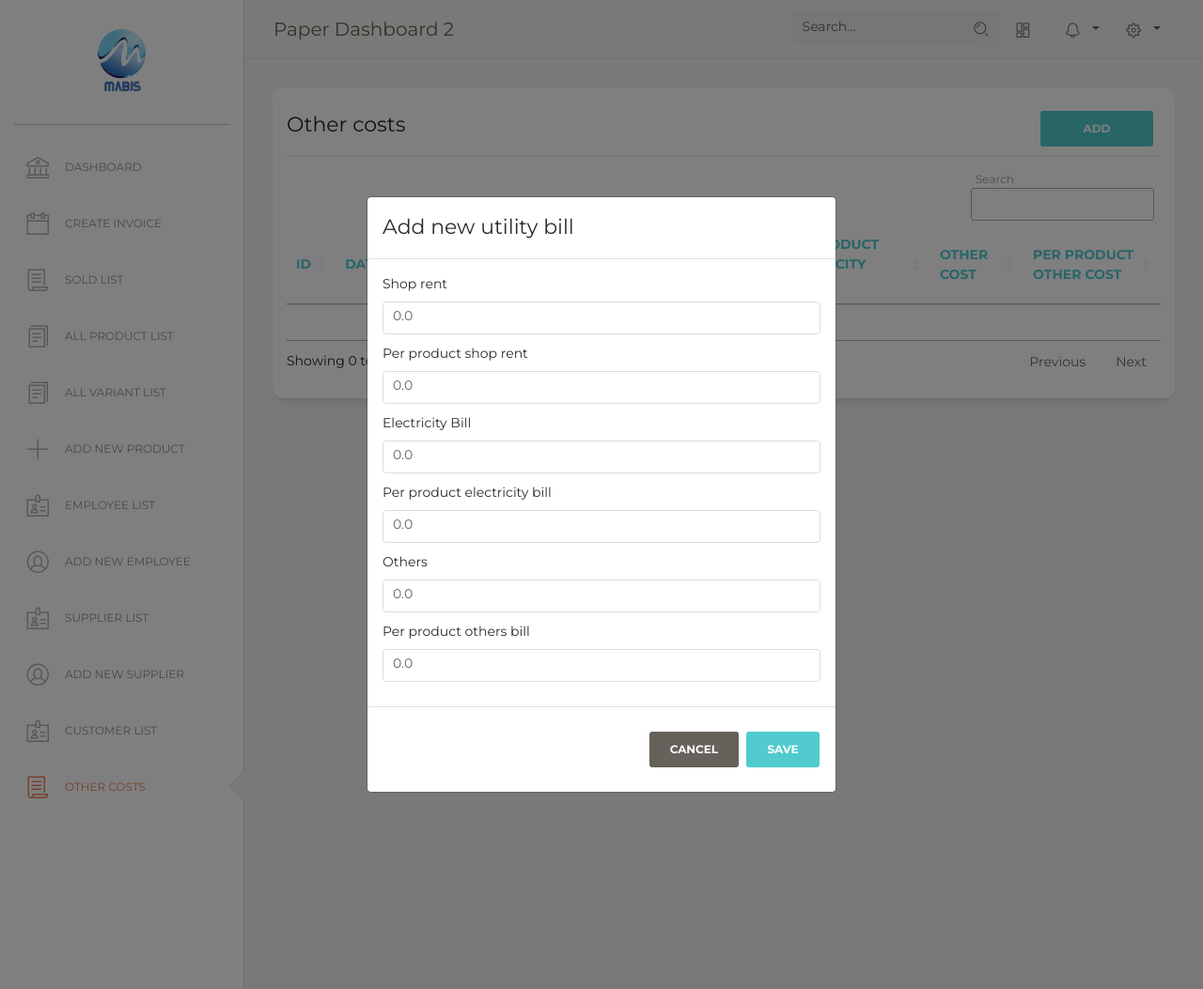
After one commit to almabud/pos_app_django, a Django app: page /product/other_cost/ in a window 1280 px wide, after a click on "ADD". The commit adds this page. Shown: the whole page at 94% size. Run offline with Django 3.2, Linux system fonts and the light colour scheme; data that the repository does not hold is empty; some libraries are stand-ins or nearby versions.

Commit message:
add others cost field

```diff
--- a/pos/product/forms.py
+++ b/pos/product/forms.py
@@ -1,7 +1,7 @@
 from django import forms
 from django.forms import ModelForm, TextInput, NumberInput, Textarea, BaseFormSet, Select
 
-from product.models import Category, Size, Color, Product, Supplier, Order, Customer, ProductVariant
+from product.models import Category, Size, Color, Product, Supplier, Order, Customer, ProductVariant, OtherCost
 
 
 class ProductForm(forms.ModelForm):
@@ -287,3 +287,24 @@ class BaseItemFormSet(BaseFormSet):
         super(BaseItemFormSet, self).clean()
         if not self.forms:
             raise forms.ValidationError("Please select at least 1 item")
+
+
+class OtherCostForm(forms.ModelForm):
+    class Meta:
+        model = OtherCost
+        fields = ['shop_rent', 'shop_rent_per_product', 'electricity_bill', 'electricity_bill_per_product', 'others_bill', 'others_bill_per_product']
+        widgets = {
+            'shop_rent': NumberInput(
+                attrs={'class': 'form-control', 'id': 'shopRentInput' }),
+            'shop_rent_per_product': NumberInput(
+                attrs={'class': 'form-control', 'id': 'shopRentPerProductInput'}),
+            'electricity_bill': NumberInput(
+                attrs={'class': 'form-control', 'id': 'electricityBillInput'}),
+            'electricity_bill_per_product': NumberInput(
+                attrs={'class': 'form-control', 'id': 'electricityBillPerProductInput'}),
+            'others_bill': NumberInput(
+                attrs={'class': 'form-control', 'id': 'otherBillInput'}),
+            'others_bill_per_product': NumberInput(
+                attrs={'class': 'form-control', 'id': 'otherBillPerProductInput'}),
+
+        }
--- /dev/null
+++ b/pos/product/templates/product/other_cost_list.html
@@ -0,0 +1,282 @@
+{% extends "partial_view/main.html" %}
+{% load static %}
+{% block content %}
+    <link href="{% static '/product/css/product.css' %}" rel="stylesheet"/>
+    <div class="row product_list">
+        <div class="col col-md-12">
+            <div class="card">
+                <div class="card-header">
+                    <div class="row">
+                        <div class="col-md-10 col-12 text-center text-md-left">
+                            <h5 class="card-title">Other costs</h5>
+                        </div>
+                        {% if form %}
+                            <div class="col-md-2 col-12 text-center">
+                                <button type="button" class="btn min-width-120 btn-primary mr-2 float-md-right"
+                                        data-toggle="modal" data-target="#formModal" id="addBtn">
+                                    Add
+                                </button>
+                            </div>
+                        {% endif %}
+                    </div>
+                    <hr style="margin:0px !important;">
+                </div>
+                <div class="card-body">
+                    <div class="table-responsive product_list_table">
+                        <table class="table table-hover" id="product_list">
+                            <thead class=" text-primary">
+                            <th>ID</th>
+                            <th>Date</th>
+                            <th>Shop rent</th>
+                            <th>Per product shop rent cost</th>
+                            <th>Electricity bill</th>
+                            <th>Per product electricity cost</th>
+                            <th>Other Cost</th>
+                            <th>Per product other cost</th>
+                            </thead>
+                            <tbody>
+                            {% for other_cost in other_cost_list %}
+                                <tr class="other_cost_row cursor-pointer" data-id='{{ other_cost.id }}'>
+                                    <td>{{ other_cost.id }}</td>
+                                    <td>{{ other_cost.date|date:'d/m/Y' }}</td>
+                                    <td>{{ other_cost.shop_rent|floatformat:3 }}</td>
+                                    <td>{{ other_cost.shop_rent_per_product|floatformat:3 }}</td>
+                                    <td>{{ other_cost.electricity_bill|floatformat:3 }}</td>
+                                    <td>{{ other_cost.electricity_bill_per_product|floatformat:3 }}</td>
+                                    <td>{{ other_cost.others_bill|floatformat:3 }}</td>
+                                    <td>{{ other_cost.others_bill_per_product|floatformat:3 }}</td>
+                                </tr>
+                            {% endfor %}
+                            </tbody>
+                        </table>
+                    </div>
+                </div>
+            </div>
+        </div>
+    </div>
+    {% csrf_token %}
+{% endblock %}
+{% block outside_wrapper %}
+    <div class="modal fade" id="formModal" tabindex="-1" role="dialog"
+         aria-labelledby="formModalLabel" aria-hidden="true">
+        <div class="modal-dialog modal-dialog-centered" role="document">
+            <div class="modal-content">
+                <div class="modal-header">
+                    <h5 class="modal-title" id="formModalLabel"></h5>
+                </div>
+                <form method="post" id="form" data-edit="0">
+                    {% csrf_token %}
+                    <input type="number" name="id" hidden id="idInput">
+                    <div class="modal-body">
+                        <div class="row">
+                            <div class="col-md-12">
+                                <div class="form-group">
+                                    <label>
+                                        Shop rent
+                                        <span class="error_text" id="shopRentErrorTxt"></span>
+                                    </label>
+                                    {{ form.shop_rent }}
+                                </div>
+                            </div>
+                            <div class="col-md-12">
+                                <div class="form-group">
+                                    <label>
+                                        Per product shop rent
+                                        <span class="error_text" id="shopRentPerProductErrorTxt"></span>
+                                    </label>
+                                    {{ form.shop_rent_per_product }}
+                                </div>
+                            </div>
+                            <div class="col-md-12">
+                                <div class="form-group">
+                                    <label>
+                                        Electricity Bill
+                                        <span class="error_text" id="electricityBillErrorTxt"></span>
+                                    </label>
+                                    {{ form.electricity_bill }}
+                                </div>
+                            </div>
+                            <div class="col-md-12">
+                                <div class="form-group">
+                                    <label>
+                                        Per product electricity bill
+                                        <span class="error_text" id="electricityBillPerProductErrorTxt"></span>
+                                    </label>
+                                    {{ form.electricity_bill_per_product }}
+                                </div>
+                            </div>
+                            <div class="col-md-12">
+                                <div class="form-group">
+                                    <label>
+                                        Others
+                                        <span class="error_text" id="othersErrorTxt"></span>
+                                    </label>
+                                    {{ form.others_bill }}
+                                </div>
+                            </div>
+                            <div class="col-md-12">
+                                <div class="form-group">
+                                    <label>
+                                        Per product others bill
+                                        <span class="error_text" id="othersPerProductErrorTxt"></span>
+                                    </label>
+                                    {{ form.others_bill_per_product }}
+                                </div>
+                            </div>
+                        </div>
+                    </div>
+                    <div class="modal-footer">
+                        <button type="button" class="btn btn-secondary"
+                                data-dismiss="modal">
+                            Cancel
+                        </button>
+                        <button type="submit" class="btn btn-primary"
+                                style="min-width: 78px;">
+                            <div class="spinner-grow display-none" role="status"
+                                 style="color:yellow;" id="spinner">
+                                <span class="sr-only">Loading...</span>
+                            </div>
+                            <span id="save_btn_txt">Save</span>
+                        </button>
+                    </div>
+                </form>
+            </div>
+        </div>
+    </div>
+    <ul class="ContextMenu ContextMenu--theme-default" id="contextMenu" data-contextmenu="0" tabindex="-1">
+        <li class="ContextMenu-item" tabindex="0" id="deleteBtn"
+            onclick="confirmDelete()" data-total-variant="0" data-id data-delete-row>
+            <i class="fa fa-minus-circle context-menu-icon"></i>
+            <strong style="margin-left: 20px;">Delete</strong>
+        </li>
+        <li class="ContextMenu-item" tabindex="0" id="editBtn"
+            data-toggle="modal" data-target="#formModal" data-edit-row>
+            <i class="fa fa-edit context-menu-icon" style="color: green !important;"></i>
+            <strong style="margin-left: 20px;">Edit</strong>
+        </li>
+    </ul>
+{% endblock %}
+{% block add_new_js %}
+    <script>
+        function showSpinner() {
+            $('#spinner').removeClass('display-none');
+            $('#save_btn_txt').addClass('display-none');
+        }
+
+        function hideSpinner() {
+            $('#spinner').addClass('display-none');
+            $('#save_btn_txt').removeClass('display-none');
+        }
+
+        function initAddForm() {
+            $('#addBtn').on('click', function () {
+                $('#formModalLabel').text('Add new utility bill');
+                $('#form').data('edit', '0');
+            });
+        }
+
+        function initEditForm() {
+            $('#editBtn').on('click', function () {
+                $('#formModalLabel').text('Edit utility bill');
+                $('#form').data('edit', '1');
+                var row = $(this).data('editRow');
+                var tds = $(row).find('td');
+                $('#shopRentInput').val($(tds[2]).text());
+                $('#shopRentPerProductInput').val($(tds[3]).text());
+                $('#electricityBillInput').val($(tds[4]).text());
+                $('#electricityBillPerProductInput').val($(tds[5]).text());
+                $('#otherBillInput').val($(tds[6]).text());
+                $('#otherBillPerProductInput').val($(tds[7]).text());
+            });
+        }
+
+        function submitForm() {
+            $('#form').on('submit', function (e) {
+                if ($('#form').data('edit') != '0') {
+                    e.preventDefault();
+                    showSpinner();
+                    var row = $('#editBtn').data('editRow');
+                    var tds = $(row).find('td');
+                    var id = $(tds[0]).text();
+                    $.ajax({
+                        url: window.location.href,
+                        type: 'POST',
+                        data: $('#form').serialize() + `&id=${id}`,
+                        success: function (data, textStatus, jqXHR) {
+                            showToast('Successfully edited', 'success');
+                            hideSpinner();
+                            $(tds[2]).text('45');
+                            $(tds[2]).text($('#shopRentInput').val());
+                            $(tds[3]).text($('#shopRentPerProductInput').val());
+                            $(tds[4]).text($('#electricityBillInput').val());
+                            $(tds[5]).text($('#electricityBillPerProductInput').val());
+                            $(tds[6]).text($('#otherBillInput').val());
+                            $(tds[7]).text($('#otherBillPerProductInput').val());
+                            $('#formModal').modal('toggle');
+                        },
+                        error: function (data, textStatus, jqXHR) {
+                            showToast('Error occurred while updating', 'error');
+                            hideSpinner();
+                        }
+                    });
+                }
+            })
+        }
+
+        function otherListContextMenu() {
+            $('.other_cost_row').on('contextmenu', function (e) {
+                e.preventDefault();
+                $('#contextMenu').css({
+                    top: e.pageY + 'px',
+                    left: e.pageX + 'px'
+                }).addClass('is-open');
+                var id = $(this).data('id');
+                $('#deleteBtn').data('id', id);
+                $('#deleteBtn').data('deleteRow', this);
+                $('#editBtn').data('editRow', this);
+            })
+        }
+
+        function deleteUtilityBill() {
+            var id = $('#deleteBtn').data('id');
+            var deleteRow = $('#deleteBtn').data('deleteRow');
+            var dataTable = $('#product_list').DataTable();
+            $.ajax({
+                url: window.location.href,
+                type: 'POST',
+                data: {
+                    csrfmiddlewaretoken: $('input[name="csrfmiddlewaretoken"]').val(),
+                    utility_bill_dlt_id: id
+                },
+                success: function (data, textStatus, jqXHR) {
+                    dataTable.row($(deleteRow)).remove().draw();
+                    showToast('Successfully deleted', 'success');
+                },
+                error: function (data, textStatus, jqXHR) {
+                    showToast('Error occurred while deleting', 'error');
+                }
+            });
+        }
+
+        function confirmDelete() {
+            var action = confirm('Do you sure to delete this utility bill?');
+            if (action) {
+                deleteUtilityBill();
+            }
+        }
+
+        $(document).ready(function () {
+            initDatatable();
+            preventAutoFormSubmission();
+            initAddForm();
+            initEditForm();
+            submitForm();
+            /*----------------------*/
+            otherListContextMenu();
+            $(document).click(function () {
+                $('#contextMenu').removeClass('is-open');
+            });
+
+        });
+    </script>
+{% endblock %}
--- a/pos/product/urls.py
+++ b/pos/product/urls.py
@@ -17,4 +17,5 @@ urlpatterns = [
     path('supplier_details/<int:supplier_id>/', views.SupplierDetail.as_view(), name='supplier_details'),
     path('variant_details/<int:variant_id>/', views.VariantDetails.as_view(), name='variant_details'),
     path('product_details/<int:product_id>/', views.ProductDetails.as_view(), name='product_details'),
+    path('other_cost/', views.UtilityBill.as_view(), name='other_cost'),
 ]
--- a/pos/product/views.py
+++ b/pos/product/views.py
@@ -13,8 +13,8 @@ from django.views import View
 from django.views.generic import FormView, TemplateView
 
 from product.forms import AddNewProductForm, AddNewSupplierForm, OrderForm, ItemForm, BaseItemFormSet, ProductForm, \
-    VariantForm, NewStockForm, CustomerForm
-from product.models import Product, Supplier, Customer, Order, ProductVariant, Size, Color, Category
+    VariantForm, NewStockForm, CustomerForm, OtherCostForm
+from product.models import Product, Supplier, Customer, Order, ProductVariant, Size, Color, Category, OtherCost
 from scripts.pos_invoice_genarator import generate_pos_invoice
 
 
@@ -398,3 +398,43 @@ class OrderDetail(TemplateView):
         current_user = request.user
         new_payment = Order.objects.make_payment(order_id, request.POST['amount'], current_user)
         return HttpResponseRedirect(self.request.path_info)
+
+
+class UtilityBill(TemplateView):
+    template_name = 'product/other_cost_list.html'
+
+    def get_context_data(self, **kwargs):
+        data = OtherCost.objects.all().order_by('-date')
+        if 'form' not in kwargs:
+            form = OtherCostForm()
+        else:
+            form = kwargs['form']
+        kwargs['other_cost_list'] = data
+        kwargs['form'] = form
+        return super().get_context_data(**kwargs)
+
+    def post(self, request):
+        data = request.POST
+        if request.is_ajax():
+            if 'utility_bill_dlt_id' in data and data['utility_bill_dlt_id']:
+                if OtherCost.objects.delete_utility_bill(data['utility_bill_dlt_id']):
+                    return JsonResponse('success', status=200, safe=False)
+                else:
+                    return JsonResponse('error', status=400, safe=False)
+            else:
+                form = OtherCostForm(data)
+                if form.is_valid():
+                    id = data['id']
+                    if OtherCost.objects.update_utility_bill(id=id, data=form.cleaned_data):
+                        return JsonResponse('success', status=201, safe=False)
+                    else:
+                        return JsonResponse('error', status=400, safe=False)
+                else:
+                    return JsonResponse('error', status=400, safe=False)
+        else:
+            form = OtherCostForm(data)
+            if form.is_valid():
+                form.save()
+                return redirect('product:other_cost')
+            else:
+                return self.render_to_response(self.get_context_data(form=form))
--- a/pos/templates/partial_view/sidebar.html
+++ b/pos/templates/partial_view/sidebar.html
@@ -86,6 +86,12 @@
               <p>Customer List</p>
             </a>
           </li>
+          <li class="{% active request 'product:other_cost' 'active' %}">
+            <a href="{% url 'product:other_cost' %}">
+              <i class="nc-icon nc-paper"></i>
+              <p>Other costs</p>
+            </a>
+         </li>
         </ul>
       </div>
     </div>
```
Also changed, not shown: pos/product/manager.py (+24 -0 lines), pos/product/models.py (+14 -1 lines), pos/product/templates/product/variant_utilites.html (deleted, +0 -137 lines), pos/product/migrations/0022_auto_20200506_0626.py (added), pos/product/migrations/0023_auto_20200506_0628.py (added), pos/product/migrations/0024_auto_20200506_0707.py (added).
